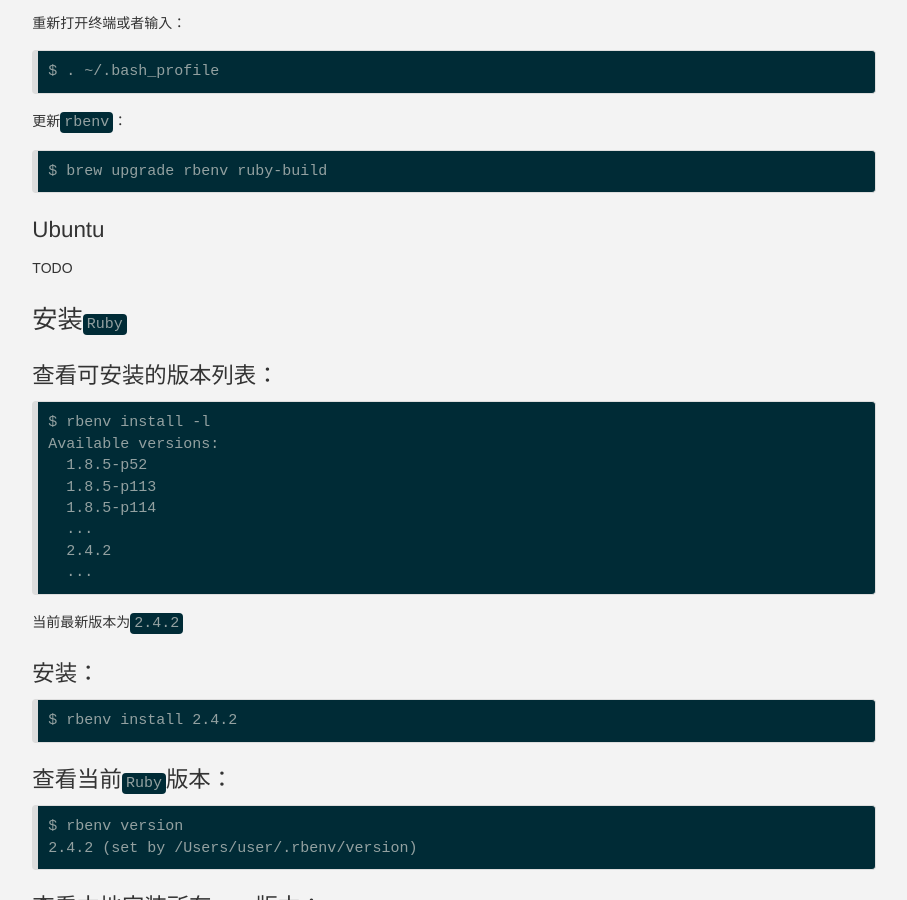
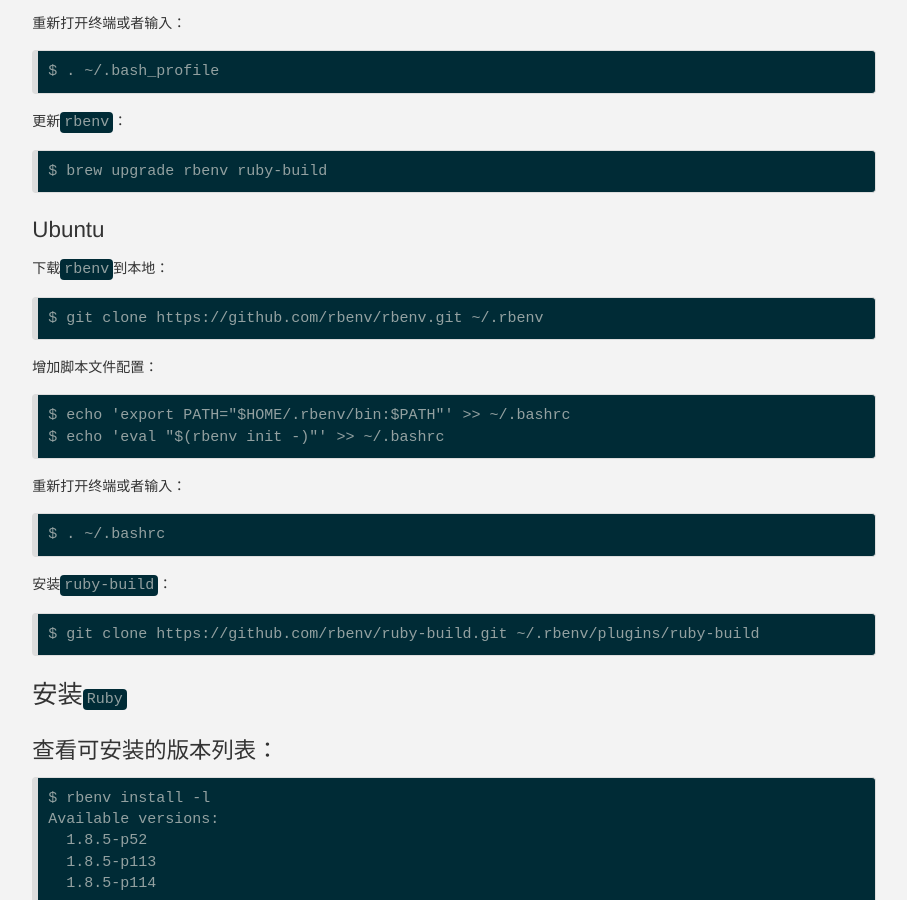
Before and after one commit to daemon369/daemon369.github.io, a Jekyll site: the page built from _posts/2017-12-14-01-install-ruby.md, in a window 1280 px wide and 900 px high, scrolled down 511 px. Shown: the whole window, without its empty margins (186-1093 px from the left). Built offline with Jekyll 4.4.1, drawn with Linux system fonts in a browser that asks for light colours; nearby versions of some CDN libraries; comment, search, counter and statistics services are not loaded; some of the changed text lies outside the part shown.

Commit message:
install ruby in Ununtu

```diff
--- a/_posts/2017-12-14-01-install-ruby.md
+++ b/_posts/2017-12-14-01-install-ruby.md
@@ -37,7 +37,22 @@ date: 2017-12-14 21:11:00
 
 ## Ubuntu
 
-TODO
+下载`rbenv`到本地：
+
+    $ git clone https://github.com/rbenv/rbenv.git ~/.rbenv
+
+增加脚本文件配置：
+
+    $ echo 'export PATH="$HOME/.rbenv/bin:$PATH"' >> ~/.bashrc
+    $ echo 'eval "$(rbenv init -)"' >> ~/.bashrc
+
+重新打开终端或者输入：
+
+    $ . ~/.bashrc
+
+安装`ruby-build`：
+
+    $ git clone https://github.com/rbenv/ruby-build.git ~/.rbenv/plugins/ruby-build
 
 # 安装`Ruby`
 
@@ -127,18 +142,20 @@ TODO
 
 ## 关闭`rbenv`
 
-若要关闭`rbenv`，使其对`Ruby`的版本管理失效，只需要将`~/.bash_profile`文件中加入的`rbenv init`行删除即可
+若要关闭`rbenv`，使其对`Ruby`的版本管理失效，只需要将`~/.bash_profile`(macOs)或`~/.bashrc`(Ubuntu)文件中加入的`rbenv init`行删除即可
 
 ## 完全卸载
 
-### 手动
+### macOs
+
+#### 手动
 
 1. 删除`~/.bash_profile`中添加的配置行
 2. 删除`rbenv`安装目录：
 
     $ rm -rf `rbenv root`
 
-### macOs
+#### brew
 
 如果使用`brew`安装的`rbenv`，可以使用命令：
 
@@ -146,8 +163,10 @@ TODO
 
 ### Ubuntu
 
-TODO
+1. 删除`~/.bashrc`中添加的配置行
+2. 删除`rbenv`安装目录：
 
+    $ rm -rf `rbenv root`
 # 参看
 
 [rbenv](https://github.com/rbenv/rbenv)
```
